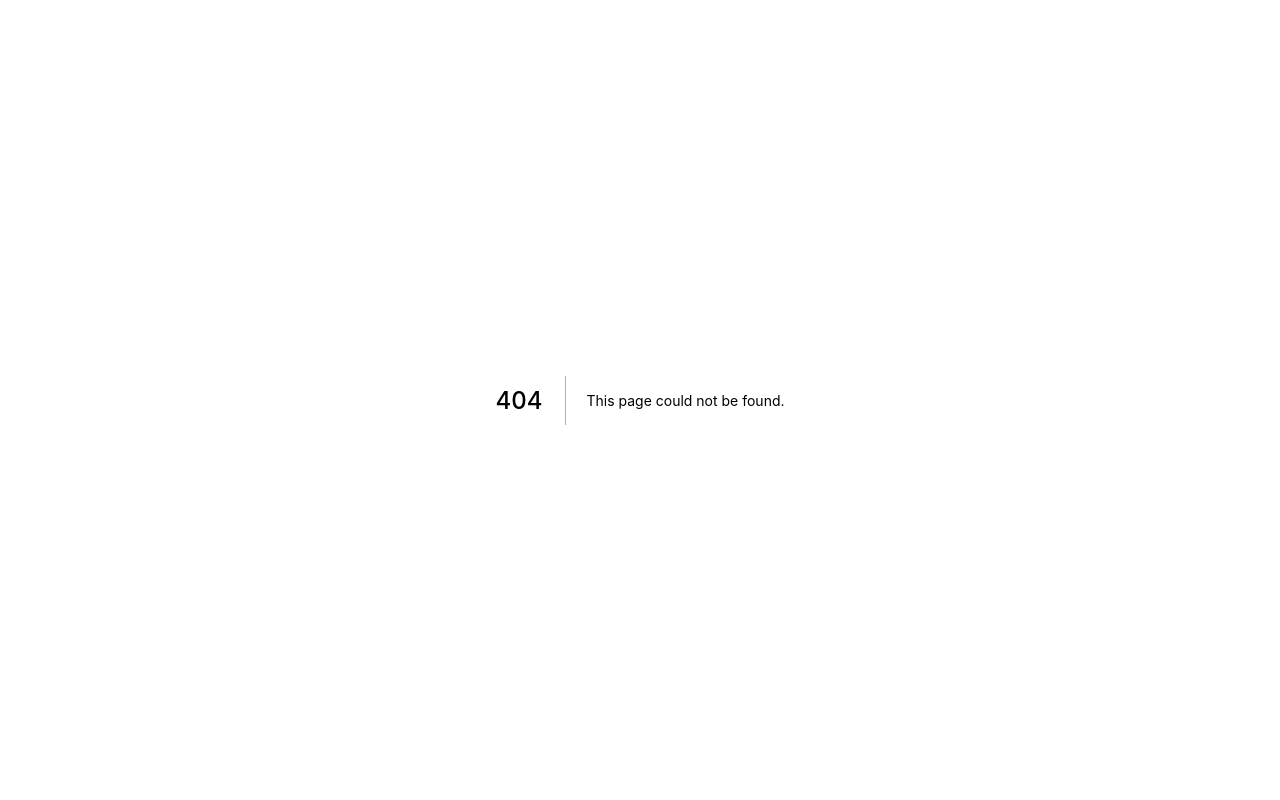
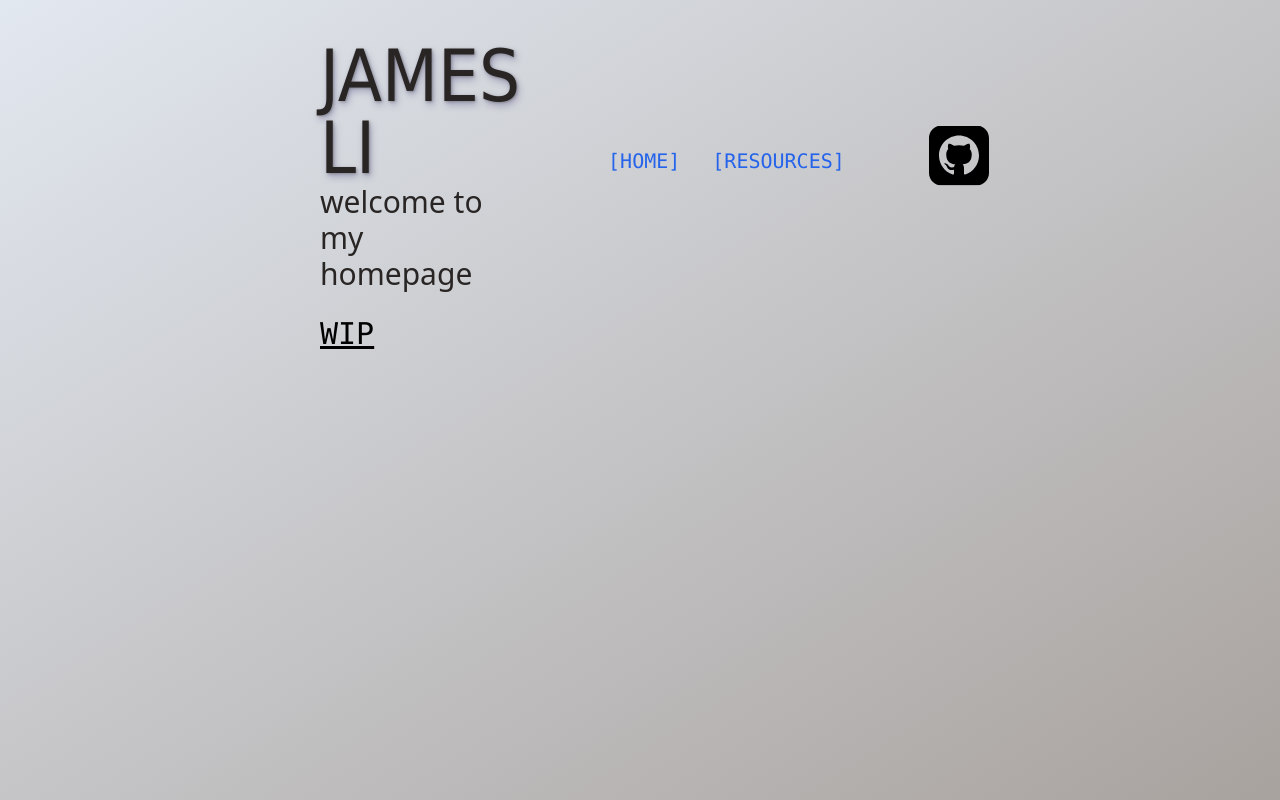
Before and after one commit to James-Li-t/jliport, a Next.js app: page /journal in a window 1280 px wide. Before the commit this address had no page. Built offline with nearby package versions, Linux system fonts and the light colour scheme.

Commit message:
linkedin icon + reformat img to next/image

```diff
--- a/next.config.js
+++ b/next.config.js
@@ -1,6 +1,7 @@
 /** @type {import('next').NextConfig} */
 const nextConfig = {
   reactStrictMode: true,
+  experimental: { images: { allowFutureImage: true } }
 };
 
 module.exports = nextConfig;
--- a/pages/index.js
+++ b/pages/index.js
@@ -1,6 +1,10 @@
 import Head from "next/head";
+import Image from "next/image"
 import Link from "next/link";
 import styles from "../styles/Home.module.css";
+import twitter from "../public/twitter.svg"
+import github from "../public/github.svg"
+import linkedin from "../public/linkedin.svg"
 
 export default function Home() {
   return (
@@ -18,7 +22,7 @@ export default function Home() {
           </div>
           <div className="flex flex-row">
             <div className="flex flex-row mx-10">
-              <Link href="/journal/hub">
+              <Link href="/journal">
               <a className={styles.links}>[JOURNAL]</a>
               </Link>
               <Link href="/resources">
@@ -31,14 +35,27 @@ export default function Home() {
                 target="_blank"
                 rel="noopener noreferrer"
               >
-                <img src="/github.svg" alt='' className={styles.icon} />
+              <div className={styles.icon}>
+              <Image src={github} height={48} width={48} alt="" layout='fixed'/>
+              </div>
               </a>
               <a
                 href="https://twitter.com/j4m3sli"
                 target="_blank"
                 rel="noopener noreferrer"
               >
-                <img src="/twitter.svg" alt='' className={styles.icon} />
+              <div className={styles.icon}>
+              <Image src={twitter} height={48} width={48} alt="" layout='fixed'/>
+              </div>
+              </a>
+              <a
+                href="https://www.linkedin.com/in/james-li-3675a91b4/"
+                target="_blank"
+                rel="noopener noreferrer"
+              >
+              <div className={styles.icon}>
+              <Image src={linkedin} height={48} width={48} alt="" layout='fixed'/>
+              </div>
               </a>
             </div>
           </div>
--- a/pages/journal/hub.js
+++ b/pages/journal/index.js
@@ -1,13 +1,17 @@
 import Head from "next/head";
 import Link from "next/link";
+import Image from "next/image";
 import stMain from "../../styles/Home.module.css";
 import styles from "../../styles/Journal.module.css";
+import twitter from "../../public/twitter.svg"
+import github from "../../public/github.svg"
+import linkedin from "../../public/linkedin.svg"
 
-export default function Hub(){
+export default function Journal(){
   return (
     <div className={stMain.container}>
       <Head>
-        <title>Journal Hub</title>
+        <title>Journal</title>
         <meta name="jlihub" content="All about James Li" />
         <link rel="icon" href="/favicon.ico" />
       </Head>
@@ -32,16 +36,28 @@ export default function Hub(){
                 target="_blank"
                 rel="noopener noreferrer"
               >
-                <img src="/github.svg" alt='' className={stMain.icon} />
+              <div className={stMain.icon}>
+              <Image src={github} height={48} width={48} alt="" layout='fixed'/>
+              </div>
               </a>
               <a
                 href="https://twitter.com/j4m3sli"
                 target="_blank"
                 rel="noopener noreferrer"
               >
-                <img src="/twitter.svg" alt='' className={stMain.icon} />
+              <div className={stMain.icon}>
+              <Image src={twitter} height={48} width={48} alt="" layout='fixed'/>
+              </div>
               </a>
-            </div>
+              <a
+                href="https://www.linkedin.com/in/james-li-3675a91b4/"
+                target="_blank"
+                rel="noopener noreferrer"
+              >
+              <div className={stMain.icon}>
+              <Image src={linkedin} height={48} width={48} alt="" layout='fixed'/>
+              </div>
+              </a>            </div>
           </div>
         </div>
 
--- a/pages/resources.js
+++ b/pages/resources.js
@@ -1,13 +1,17 @@
 import Head from "next/head";
 import Link from "next/link";
+import Image from "next/image";
 import stMain from "../styles/Home.module.css";
 import styles from "../styles/Journal.module.css";
+import twitter from "../public/twitter.svg"
+import github from "../public/github.svg"
+import linkedin from "../public/linkedin.svg"
 
 export default function Hub(){
   return (
     <div className={stMain.container}>
       <Head>
-        <title>Journal Hub</title>
+        <title>Resources</title>
         <meta name="jlihub" content="All about James Li" />
         <link rel="icon" href="/favicon.ico" />
       </Head>
@@ -32,16 +36,29 @@ export default function Hub(){
                 target="_blank"
                 rel="noopener noreferrer"
               >
-                <img src="/github.svg" alt='' className={stMain.icon} />
+              <div className={stMain.icon}>
+              <Image src={github} height={48} width={48} alt="" layout='fixed'/>
+              </div>
               </a>
               <a
                 href="https://twitter.com/j4m3sli"
                 target="_blank"
                 rel="noopener noreferrer"
               >
-                <img src="/twitter.svg" alt='' className={stMain.icon} />
+              <div className={stMain.icon}>
+              <Image src={twitter} height={48} width={48} alt="" layout='fixed'/>
+              </div>
               </a>
-            </div>
+              <a
+                href="https://www.linkedin.com/in/james-li-3675a91b4/"
+                target="_blank"
+                rel="noopener noreferrer"
+              >
+              <div className={stMain.icon}>
+              <Image src={linkedin} height={48} width={48} alt="" layout='fixed'/>
+              </div>
+              </a>
+             </div>
           </div>
         </div>
 
--- a/styles/Home.module.css
+++ b/styles/Home.module.css
@@ -29,7 +29,7 @@
 }
 
 .icon {
-  @apply m-4 h-16 w-16 transition ease-in-out origin-bottom-right duration-300 hover:scale-125 hover:-rotate-12;
+  @apply my-8 mx-4 transition ease-in-out origin-bottom-right duration-300 scale-125 hover:-rotate-12;
 }
 
 .wrapper {
```
Also changed, not shown: public/linkedin.svg (added).
